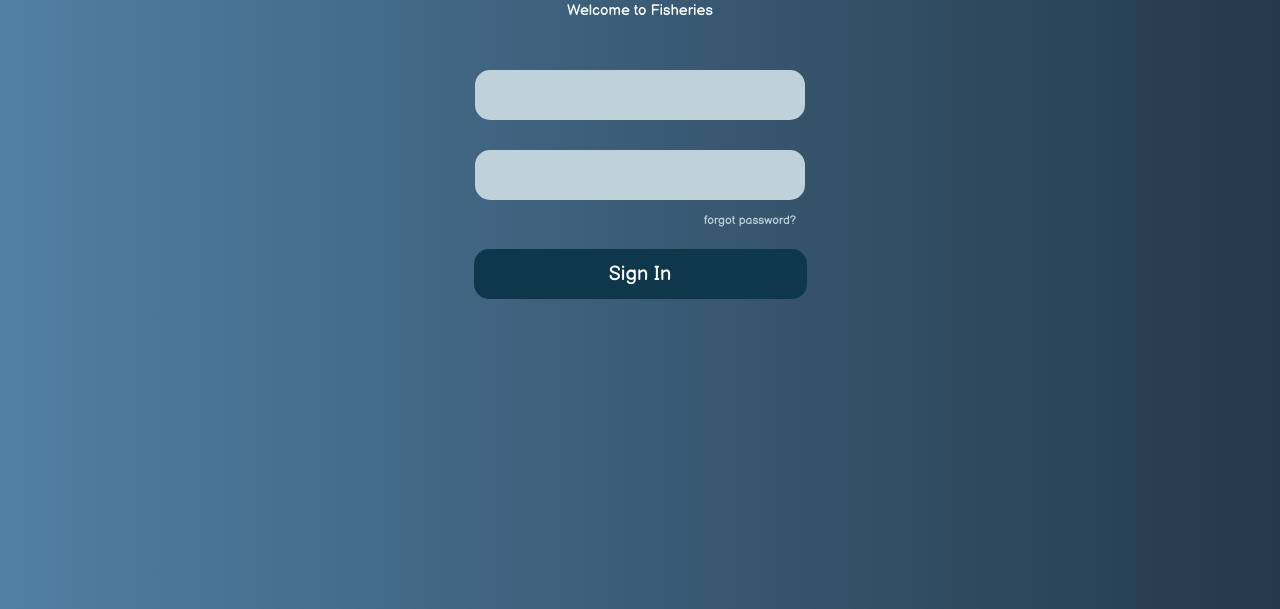
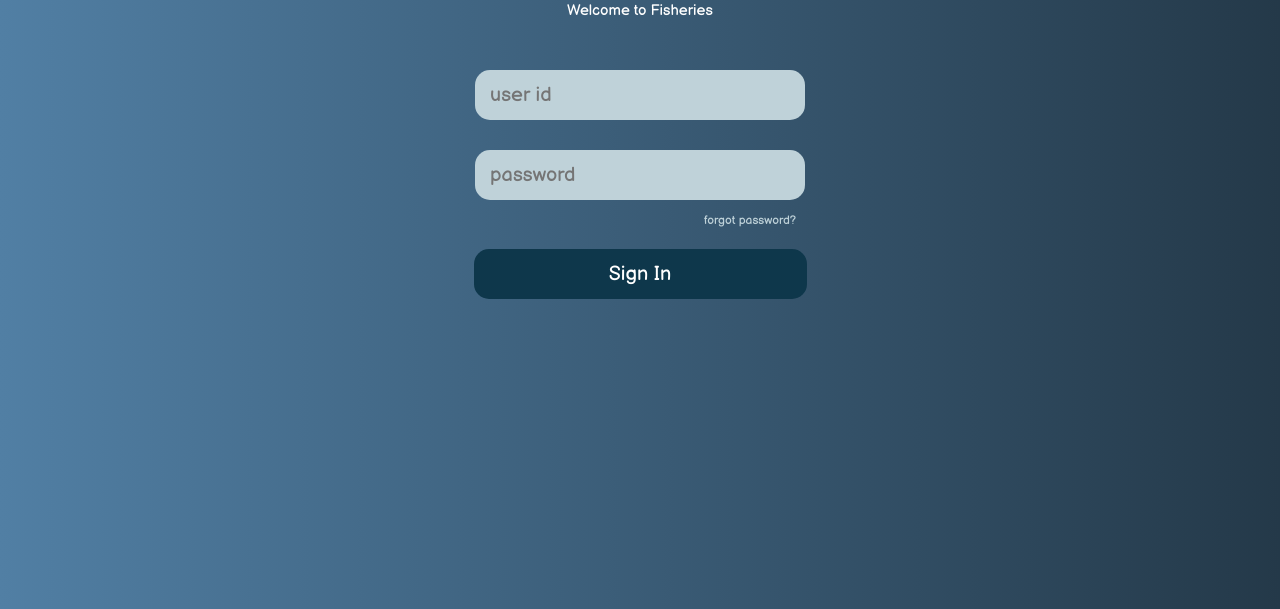
Before and after one commit to YashwanthMS369/Application-downloading-website, a plain HTML site: page Pages/signinpage.html in a window 1280 px wide. Shown: the part 191-800 px from the top of the page. Drawn offline with Linux system fonts and the light colour scheme.

Commit message:
login page completed with v2

```diff
--- a/Pages/signinpage.html
+++ b/Pages/signinpage.html
@@ -24,8 +24,9 @@
                 <p> Welcome to Fisheries</p>
             </span>
             <form class="signin-inputfield">
-                <input type="text" id="username" name="username"><br>
-                <input type="text" id="password" name="password"><br>
+
+                <input type="email" id="username" name="username" placeholder="user id"><br>
+                <input type="password" id="password" name="password" placeholder="password"><br>
                 <button class="forgot-password"> forgot password? </button>
             </form>
             <button class="signIn-button"> Sign In </button>
```
